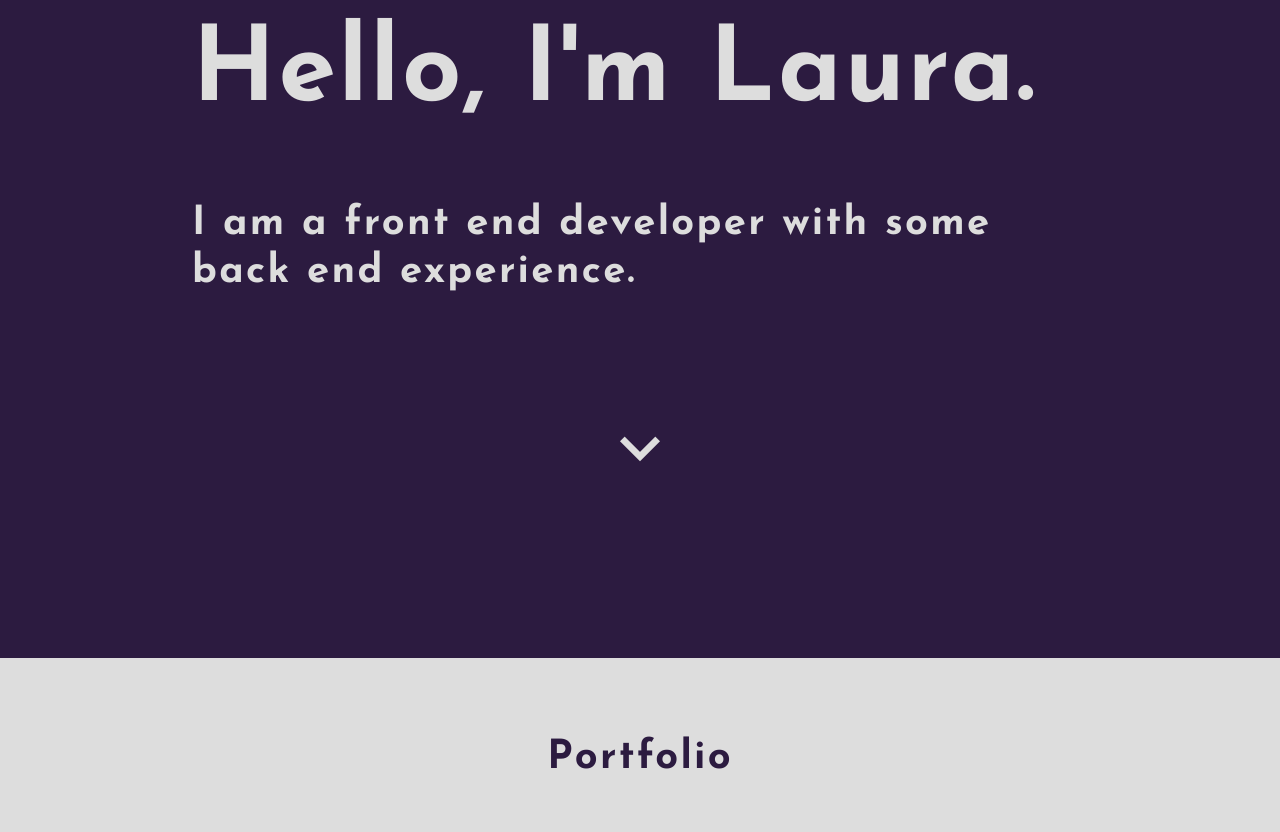
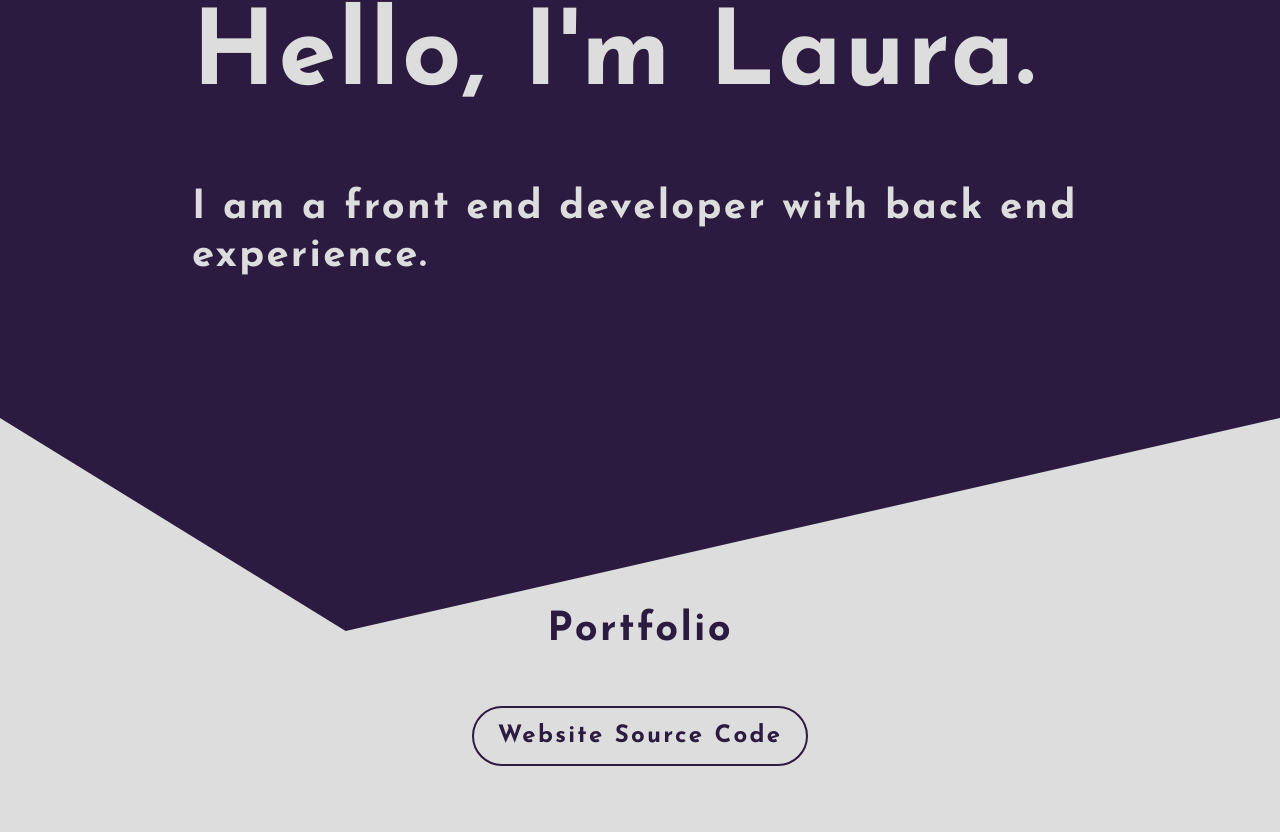
Before and after one commit to laura-ross/portfolio, a React (Create React App) app: page / in a window 1280 px wide. Shown: the part 313-1145 px from the top of the page. Built offline with nearby package versions, Linux system fonts and the light colour scheme.

Commit message:
Added clip paths to hero and footer

```diff
--- a/src/App.js
+++ b/src/App.js
@@ -102,17 +102,8 @@ function App() {
         <header className="hero" id="hero">
           <div className="hero-content">
             <h1 className="heading">Hello, I'm Laura.</h1>
-            <h2 className="subheading">I am a front end developer with some back end experience.</h2>
-
+            <h2 className="subheading">I am a front end developer with back end experience.</h2>
           </div>
-
-          <div className="hero-down-arrow" >
-            <a href="#portfolio">
-              <span className="material-icons">
-            expand_more</span>
-            </a>
-          </div>
-
         </header>
 
         <section className="portfolio" id="portfolio">
@@ -247,18 +238,18 @@ function App() {
 
         <footer className="footer" id="footer">
           <h2>Get in Touch!</h2>
-          <p>smalltowngirl591@gmail.com</p>
+          <p>laura.e.ross@gmail.com</p>
 
           <ul className="social-links section-global-styles">
-            <li><a href="#" className="tooltip">
+            <li><a href="www.linkedin.com/in/laura-ross20" className="tooltip">
               <FontAwesomeIcon icon={faLinkedinIn} size="lg" className="fa-icon"/>
               <span className="tooltiptext">Connect with me on LinkedIn</span>
             </a></li>
-            <li><a href="#" className="tooltip">
+            <li><a href="https://twitter.com/LauraRo77706948" className="tooltip">
               <FontAwesomeIcon icon={faTwitter} size="lg" className="fa-icon"/>
               <span className="tooltiptext">Follow me on twitter</span>
             </a></li>
-            <li><a href="#" className="tooltip">
+            <li><a href="https://github.com/laura-ross" className="tooltip">
               <FontAwesomeIcon icon={faGithubAlt} size="lg" className="fa-icon"/>
               <span className="tooltiptext">View all my source code on Github</span>
             </a></li>
--- a/src/styles/App.css
+++ b/src/styles/App.css
@@ -27,13 +27,10 @@
   transition: var(--transition);
   position: relative;
   padding: 2rem;
-
-
 }
 
 .desktop-nav-link:hover {
   opacity: 0.5;
-
 }
 
 .desktop-nav-link::after {
@@ -47,8 +44,8 @@
   transform: scaleX(0);
   transition: var(--transition);
   transform-origin: center;
+}
 
-}
 .desktop-nav-link:hover::after {
   transform: scaleX(0.5);
 }
@@ -72,7 +69,37 @@
   padding: 0;
   background: var(--dark);
   transition: 0.5s ease;
+}
 
+.hide {
+  transform: translateX(125%) translateY(-125%);
+}
+
+@media(max-width: 1200px) {
+  .burger {
+    display: block;
+  }
+
+@media(max-width: 1000px) {
+  .mobile-nav-links {
+    width: 60%;
+  }
+}
+
+@media(max-width: 800px) {
+  .mobile-nav-links {
+    width: 70%;
+  }
+
+  .hide {
+    transform: translateY(-125%);
+  }
+}
+
+@media(max-width: 500px) {
+  .mobile-nav-links {
+    width: 100%;
+  }
 }
 
 .mobile-nav-links li {
@@ -105,17 +132,6 @@
   opacity: 0.5;
 }
 
-.hide {
-  transform: translateX(125%) translateY(-125%);
-}
-
-
-
-@media(max-width: 1200px) {
-  .burger {
-    display: block;
-  }
-
   .desktop-nav-links {
     display: none;
   }
--- a/src/styles/footer.css
+++ b/src/styles/footer.css
@@ -1,9 +1,10 @@
 .footer {
 
   margin: 0 auto;
-  padding-top: 6rem;
+  padding-top: 10rem;
   text-align: center;
   background: var(--dark);
+  clip-path: polygon(49% 17%, 100% 0, 100% 60%, 100% 100%, 0 100%, 0% 60%, 0 0);
 
 }
 
--- a/src/styles/home.css
+++ b/src/styles/home.css
@@ -1,6 +1,6 @@
 .hero {
   width: 100%;
-  height: 100vh;
+  height: 70vh;
   display: flex;
   justify-content: center;
   align-items: center;
--- a/src/styles/portfolio.css
+++ b/src/styles/portfolio.css
@@ -1,10 +1,12 @@
 .portfolio {
   background: var(--light);
   color: var(--dark);
+  clip-path: polygon(27% 5%, 100% 0, 100% 60%, 100% 100%, 0 100%, 0% 60%, 0 0);
+
 }
 
 .portfolio h2 {
-  margin: 5rem 1rem 2rem 1rem;
+  margin: 12rem 1rem 2rem 1rem;
 }
 
 .portfolio h2,
```
